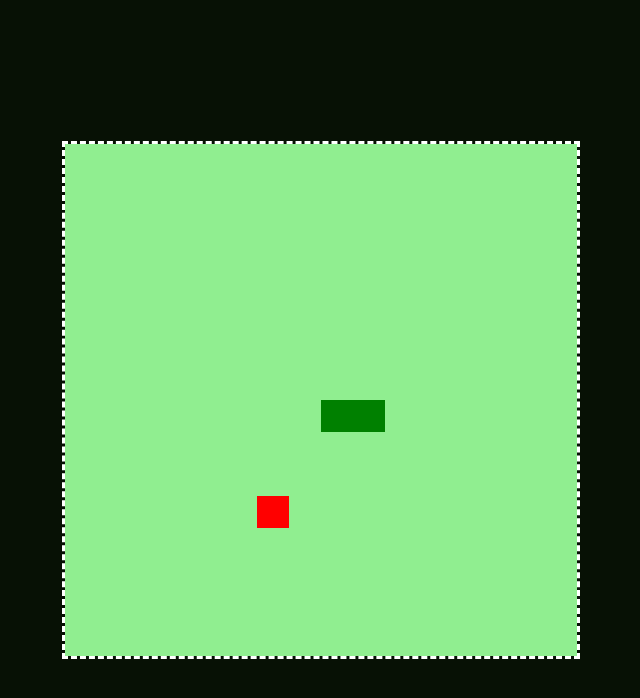
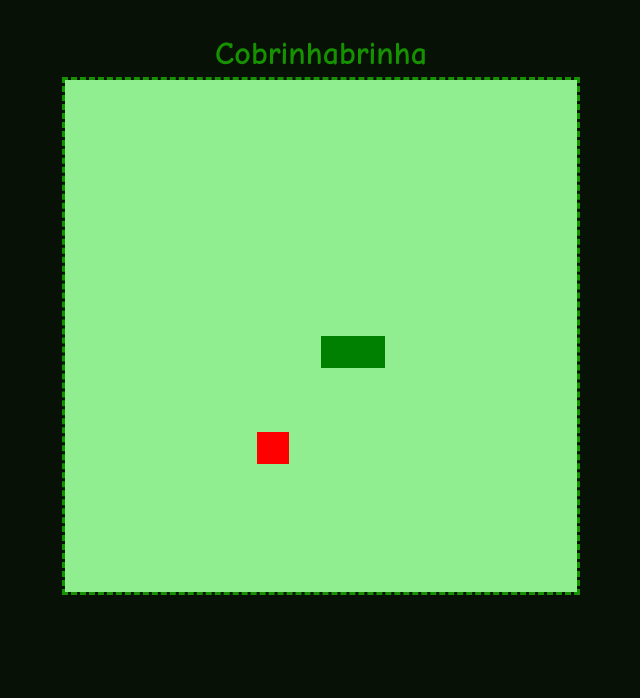
Before and after one commit to cursos-e-estudos/jogodacobrinha, a plain HTML site: page index.html in a window 1280 px wide. Shown: the whole page, without its empty margins (319-959 px from the left). Drawn offline with Linux system fonts and the light colour scheme.

Commit message:
Terminado e estiloso;

```diff
--- a/assets/script.js
+++ b/assets/script.js
@@ -91,6 +91,17 @@ function iniciarJogo()
         snake[0].y = 16 * box;
     }
 
+    for (let i = 1; i < snake.length; i++)
+    {
+        if(snake[0].x == snake[i].x && snake[0].y == snake[i].y)
+        {
+            clearInterval(jogo);
+            alert("Perdeu");
+            location.reload();
+        }
+
+    }
+
     let snakeX = snake[0].x;
     let snakeY = snake[0].y;
 
--- a/assets/style.css
+++ b/assets/style.css
@@ -1,20 +1,34 @@
 body {
     background-color: rgb(7, 17, 5);
+
 }
 
 canvas {
-    border: 3px white dashed;
+    border: 3px rgb(22, 145, 0) dashed;
 }
 
 .container {
     display: flex;
+    justify-content: center;
     align-items: center;
-    align-content: center;
+    flex-direction: column;
 }
 
+.container h2 {
+    display: flex;
+    margin-bottom: 5px;
+    color: rgb(22, 145, 0);
+    font-size: 2rem;
+    font-family: "Comic Sans MS", "Comic Sans", cursive;;
+}
+
+.container canvas {
+    display: flex;
+}
+/*
 .container canvas {
     position: absolute;
     top: 50%;
     left: 50%;
     transform: translate(-50%, -50%);
-}
+} */
--- a/index.html
+++ b/index.html
@@ -3,7 +3,7 @@
 <head>
     <meta charset="UTF-8">
     <meta name="viewport" content="width=device-width, initial-scale=1.0">
-    <title>Jogo da Cobrinha</title>
+    <title>Cobrinhabrinha</title>
 
     <!-- Estilo -->
     <link rel="stylesheet" href="assets/style.css">
@@ -13,6 +13,7 @@
 </head>
 <body>
     <div class="container">
+        <h2>Cobrinhabrinha</h2>
         <canvas id="snake" width="512" height="512"></canvas>
     </div>
 
```
